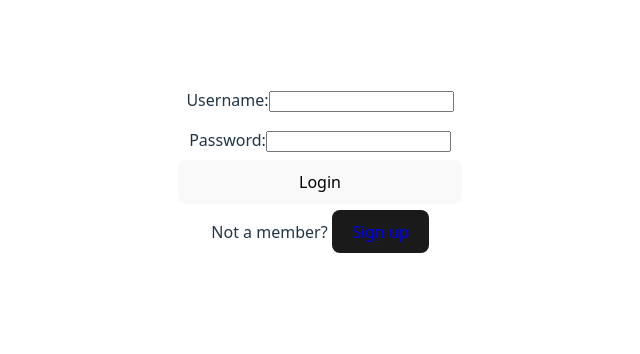
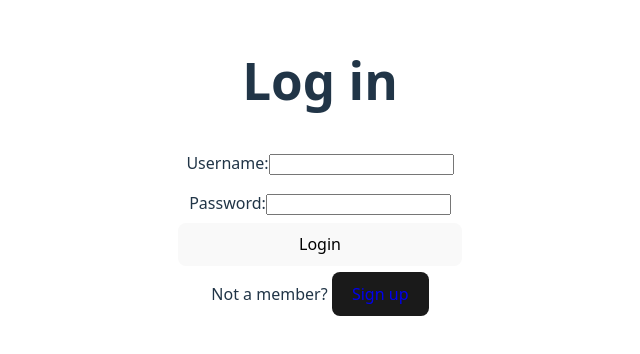
Before and after one commit to codyfackrell/car-maintenance, a React (Vite) app: page /login in a window 1280 px wide. Shown: the part 230-584 px from the top of the page, without its empty margins (320-960 px from the left). Built offline with nearby package versions, Linux system fonts and the light colour scheme.

Commit message:
updated signup and login pages, started adding submit handler

```diff
--- a/src/components/Login.jsx
+++ b/src/components/Login.jsx
@@ -1,5 +1,6 @@
 import { useState } from "react";
 import { useFormStatus } from "react-dom";
+import axios from "axios";
 
 function Login() {
   const { pending } = useFormStatus();
@@ -18,7 +19,8 @@ function Login() {
 
   return (
     <>
-      <form>
+      <h1>Log in</h1>
+      <form onSubmit={handleSubmit}>
         <label htmlFor="username">
           Username:
           <input
--- a/src/components/Signup.jsx
+++ b/src/components/Signup.jsx
@@ -1,8 +1,26 @@
+import { useState } from "react";
+import axios from "axios";
+
 function Signup() {
+  const [firstName, setFirstName] = useState("");
+  const [lastName, setLastName] = useState("");
+  const [username, setUsername] = useState("");
+  const [password, setPassword] = useState("");
+
+  function handleSubmit(e) {
+    e.preventDefault();
+
+    const body = { firstName, lastName, username, password };
+
+    axios.post("/signup", body).then((res) => {
+      //handle signup
+    });
+  }
+
   return (
     <>
-      <form>
-        <h1>Sign up!</h1>
+      <h1>Sign up</h1>
+      <form onSubmit={handleSubmit}>
         <label htmlFor="first-name">
           First Name:
           <input type="text" id="first-name" required />
```
